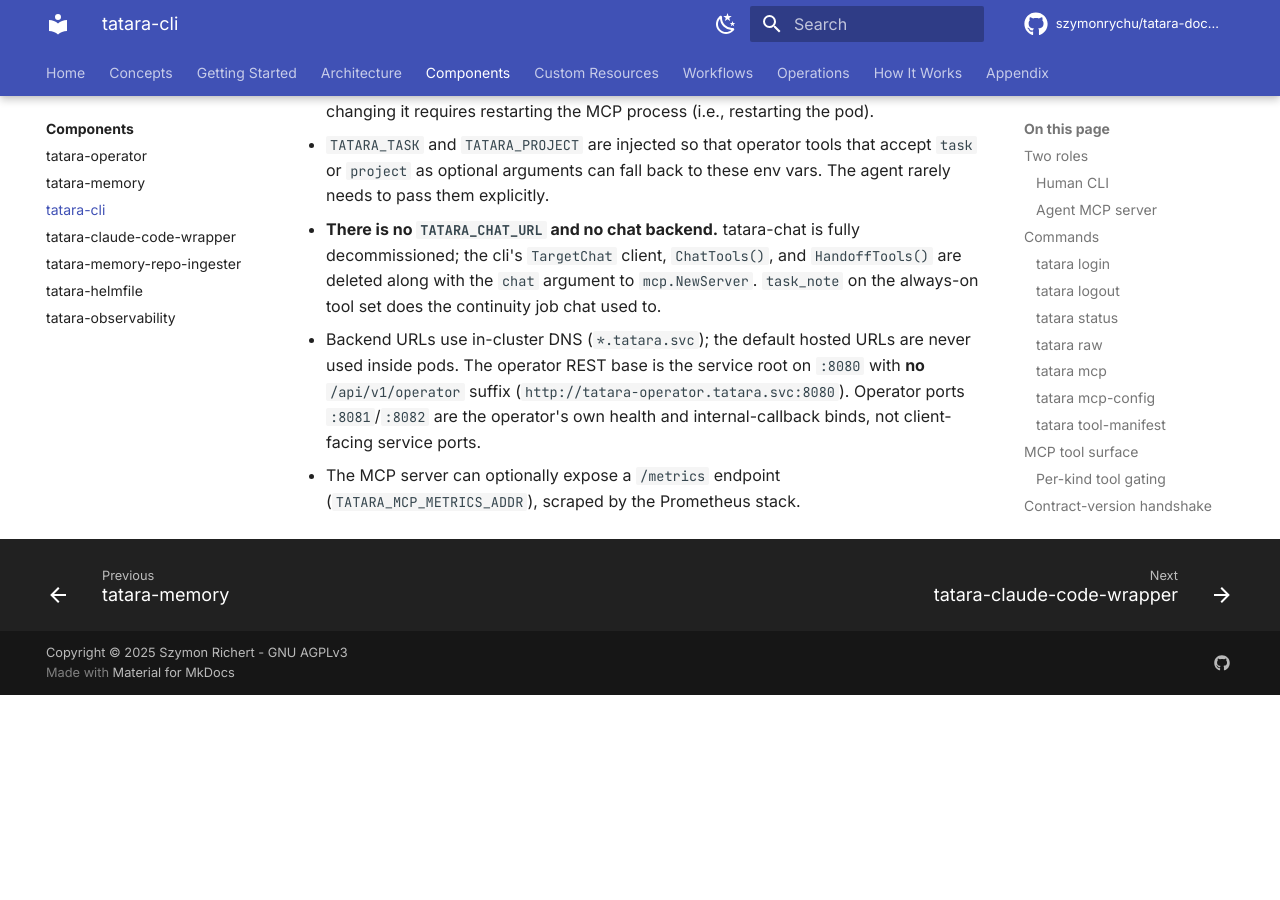
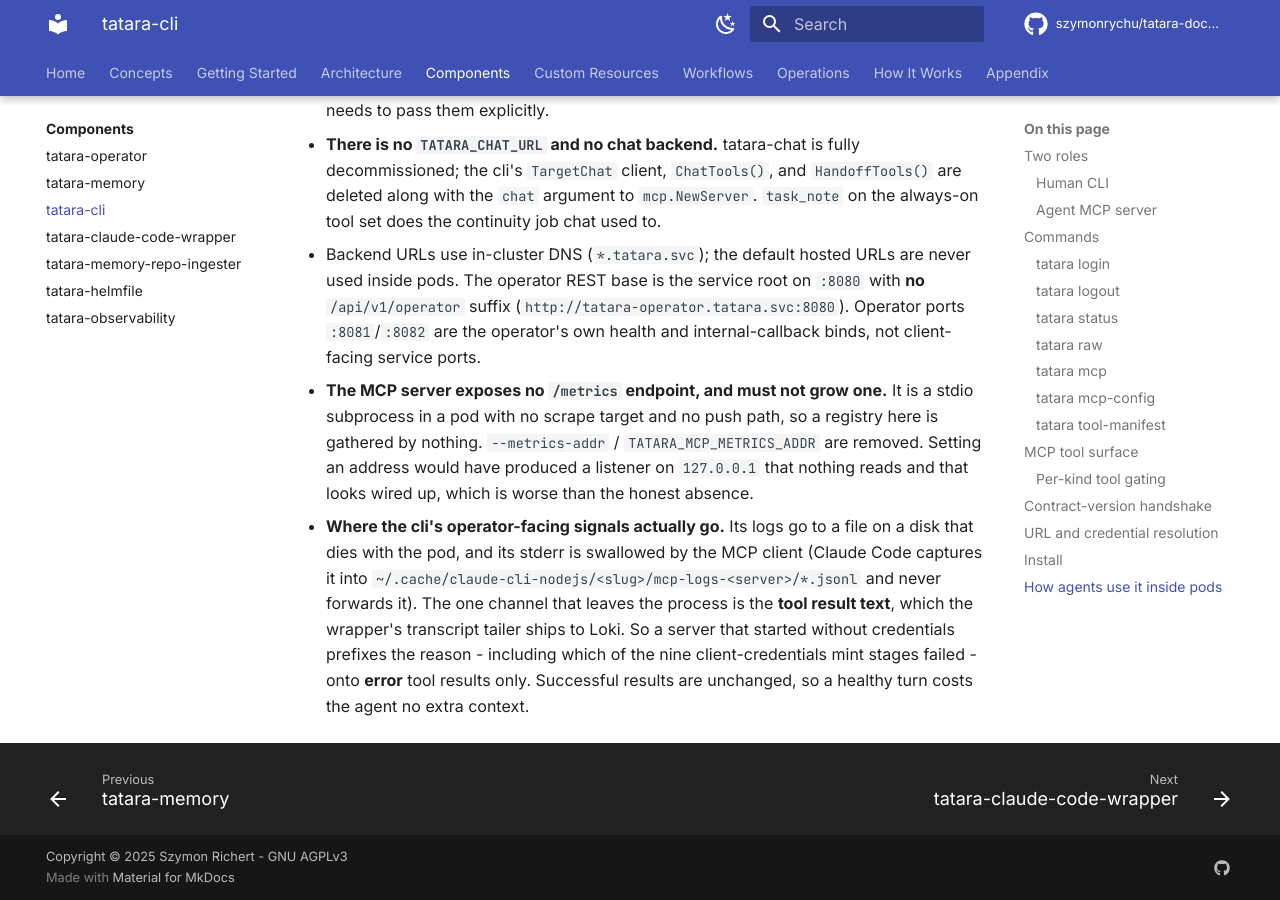
Before and after one commit to szymonrychu/tatara-documentation, an MkDocs documentation site: the page built from docs/components/cli.md, in a window 1280 px wide and 900 px high, scrolled down 8817 px. Built offline with MkDocs 1.6.1 and Material for MkDocs 9.7.7, drawn with Linux system fonts in a browser that asks for light colours; comment, search, counter and statistics services are not loaded; the version menu is left out; before the commit the page ends 9512 px from its top, so only the background shows below that; some of the changed text lies outside the part shown.

Commit message:
docs: the cli MCP server exposes no /metrics endpoint (#44)
* docs: the cli MCP server exposes no /metrics endpoint

cli.md claimed the endpoint was "scraped by the Prometheus stack". Nothing
scraped it and nothing set TATARA_MCP_METRICS_ADDR: the endpoint, the flag and
the whole registry are deleted in tatara-cli#102. Documents where the cli's
operator-facing signals actually go instead - the tool result text the
wrapper's transcript tailer ships - and adds both names to the staleness guard
so the claim cannot come back.

refs szymonrychu/tatara-cli#102

* docs: report_internal_issue emits a log, not a metric

The cli has no metrics egress. tatara_wrapper_internal_issue_total is raised by
the wrapper's transcript tailer keying on the tool name, from outside the
process - which is why the tool still works in an unauthenticated pod.

refs szymonrychu/tatara-cli#102

````diff
--- a/docs/components/cli.md
+++ b/docs/components/cli.md
@@ -75,7 +75,7 @@
 - automatically refreshes device-flow tokens from disk,
 - automatically remints client-credentials tokens before expiry,
 - writes structured JSON logs to `~/.local/state/tatara/mcp.log`,
-- optionally exposes a Prometheus `/metrics` endpoint.
+- carries the reason it started unauthenticated on every error tool result.
 
 ```mermaid
 sequenceDiagram
@@ -170,13 +170,11 @@
 ```sh
 tatara mcp
 tatara mcp --tool-profile implement
-tatara mcp --metrics-addr 127.0.0.1:9090
 ```
 
 | Flag | Env | Description |
 |---|---|---|
 | `--tool-profile` | `TATARA_TOOL_PROFILE` | The agent kind naming the tool profile to register (see below). Empty or unrecognized fails **closed** to the always-on set. |
-| `--metrics-addr` | `TATARA_MCP_METRICS_ADDR` | TCP address for the `/metrics` Prometheus endpoint. Empty disables it. |
 | `--base-url` | `TATARA_MEMORY_URL` | tatara-memory base URL |
 | `--operator-base-url` | `TATARA_OPERATOR_URL` | tatara-operator REST base URL |
 
@@ -418,5 +416,18 @@
   (`http://tatara-operator.tatara.svc:8080`). Operator ports `:8081`/`:8082`
   are the operator's own health and internal-callback binds, not client-facing
   service ports.
-- The MCP server can optionally expose a `/metrics` endpoint
-  (`TATARA_MCP_METRICS_ADDR`), scraped by the Prometheus stack.
+- **The MCP server exposes no `/metrics` endpoint, and must not grow one.** It
+  is a stdio subprocess in a pod with no scrape target and no push path, so a
+  registry here is gathered by nothing.
+  `--metrics-addr` / `TATARA_MCP_METRICS_ADDR` are removed. <!-- stale-ok: --metrics-addr, TATARA_MCP_METRICS_ADDR -->
+  Setting an address would have produced a listener on `127.0.0.1` that nothing
+  reads and that looks wired up, which is worse than the honest absence.
+- **Where the cli's operator-facing signals actually go.** Its logs go to a file
+  on a disk that dies with the pod, and its stderr is swallowed by the MCP
+  client (Claude Code captures it into `~/.cache/claude-cli-nodejs/<slug>/mcp-logs-<server>/*.jsonl`
+  and never forwards it). The one channel that leaves the process is the **tool
+  result text**, which the wrapper's transcript tailer ships to Loki. So a
+  server that started without credentials prefixes the reason - including which
+  of the nine client-credentials mint stages failed - onto **error** tool
+  results only. Successful results are unchanged, so a healthy turn costs the
+  agent no extra context.
````
Also changed, not shown: docs/reference/mcp-tools.md (+6 -2 lines), 1 other file.
